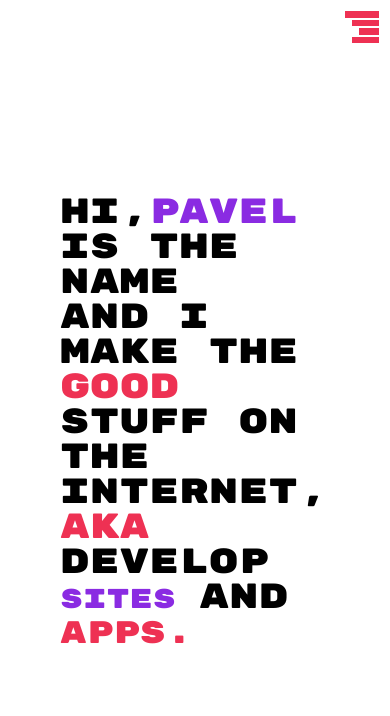
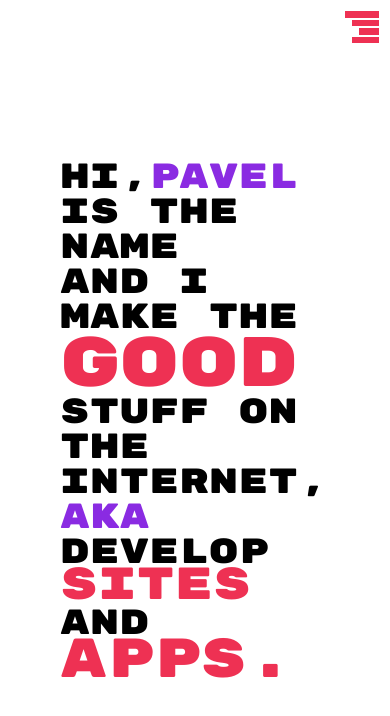
Before and after one commit to Pagnito/portfolio, a React app: page / in a window 390 px wide. Shown: the top 716 px of the page. Built offline with nearby package versions, Linux system fonts and the light colour scheme; a web font is replaced by a local one.

Commit message:
fixed landing typography

```diff
--- a/src/components/landing/landing.js
+++ b/src/components/landing/landing.js
@@ -17,7 +17,7 @@ const Landing = () => {
       <div id="landing-section">
         <div className="intro-text">Hi,<span className="pavel-word" style={{color: "#8a2be2"}}>Pavel</span> is the name</div>
         <div className="intro-text">and I make the <span className="good-word" style={{color: "#EE3153", fontSize: "9vw", lineHeight: .7}}>good</span> stuff on the <span style={{color: "black"}}>internet,</span></div>
-        <div className="intro-text"><span style={{color: "#EE3153"}}>aka</span> develop <span className="sites-word" style={{color: "#8a2be2", fontSize: "7vw", lineHeight: .7}}>sites </span>
+        <div className="intro-text"><span style={{color: "#8a2be2"}}>aka</span> develop <span className="sites-word" style={{color: "#EE3153", fontSize: "7vw", lineHeight: .7}}>sites </span>
           and <span className="apps-word" style={{color: "#EE3153", fontSize: "8vw", lineHeight: .7}}>apps.</span></div>
 
         <div ref={ball} id="bounce-ball"></div>
--- a/src/components/landing/landing.scss
+++ b/src/components/landing/landing.scss
@@ -103,6 +103,7 @@
     animation-delay: 0.4s;
   }
 }
+
 
 @keyframes appear-landing-text {
   100% {
@@ -255,10 +256,29 @@
   .intro-text {
     font-size: 45px !important;
   }
+  .apps-word {
+    font-size: 50px !important;
+  }
+  .sites-word {
+    font-size: 50px !important;
+  }
+  .good-word {
+    font-size: 60px !important;
+  }
 }
 
 @media (max-width: 600px) {
   .intro-text {
     font-size: 35px !important;
   }
+  .good-word {
+    font-size: 70px !important;
+    line-height: .85 !important;
+  }
+  .apps-word {
+    font-size: 55px !important;
+  }
+  .sites-word {
+    font-size: 45px !important;
+  }
 }
```
